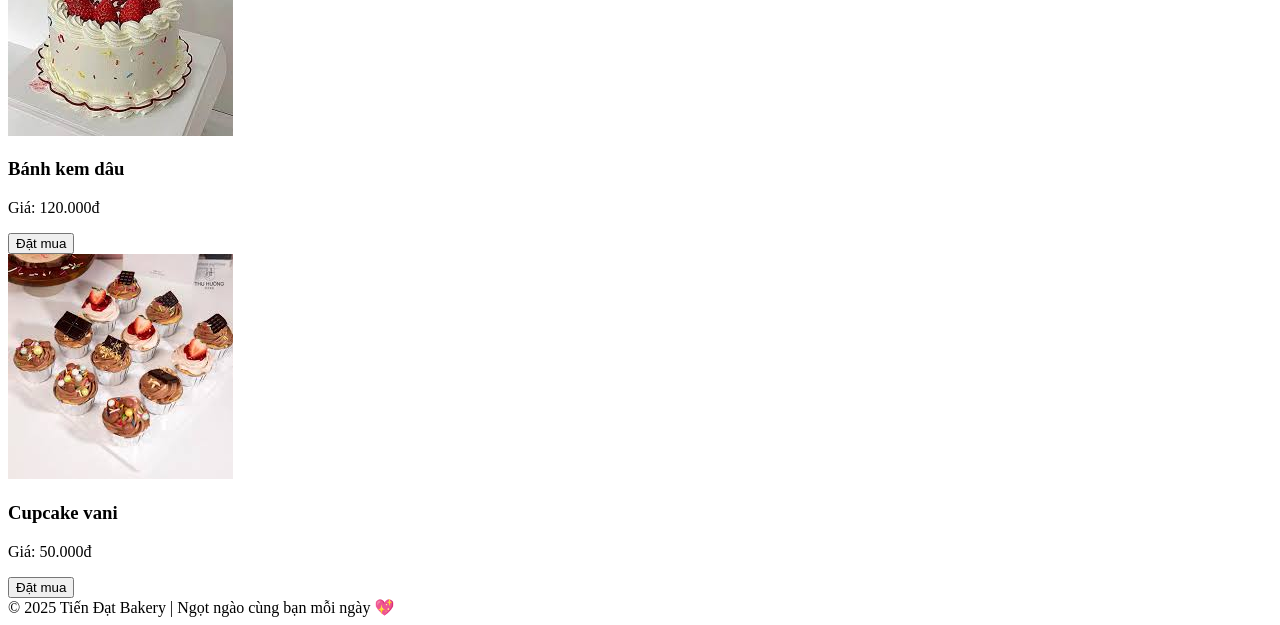
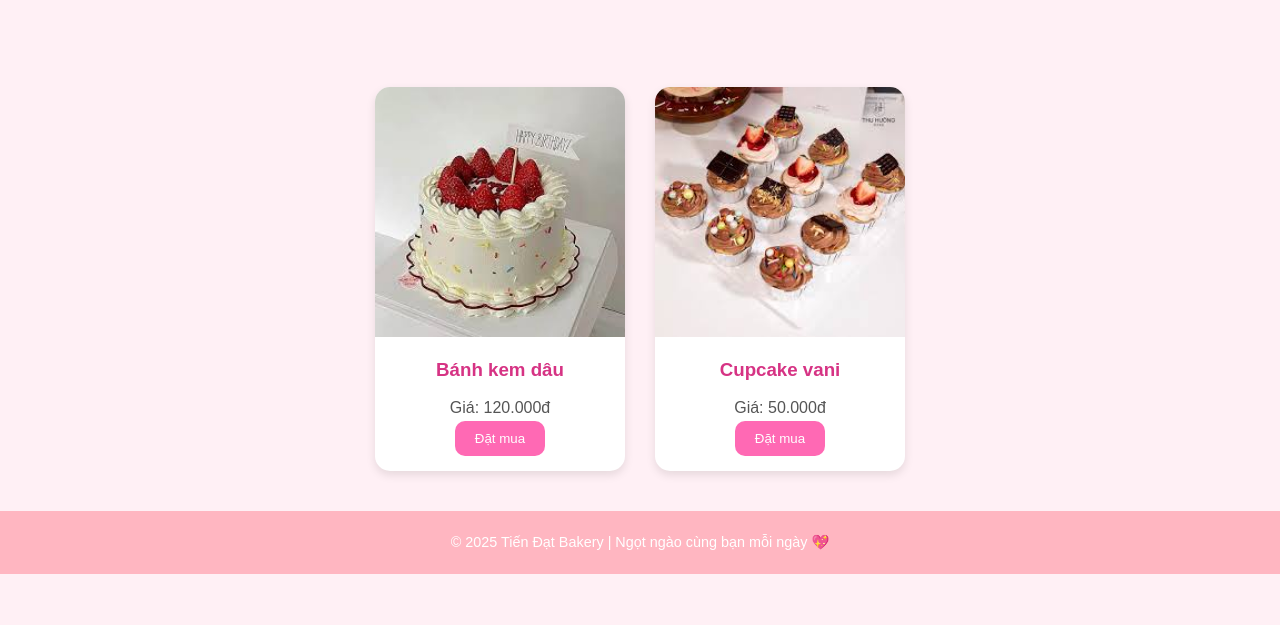
Before and after one commit to datmai0077-cloud/Web-trang-tri-cua-hang-banh-ngot, a plain HTML site: page index.html in a window 1280 px wide. Shown: the part 289-914 px from the top of the page. After the commit the page ends 863 px from the top, so only its background shows below. Drawn offline with Linux system fonts and the light colour scheme.

Commit message:
Update index.html

```diff
--- a/index.html
+++ b/index.html
@@ -3,7 +3,7 @@
 <head>
   <meta charset="UTF-8">
   <title>Cửa hàng bánh ngọt Tiến Đạt</title>
-  <link rel="stylesheet" href="text.css">
+  <link rel="stylesheet" href="style.css">
 </head>
 <body>
   <header>
```
